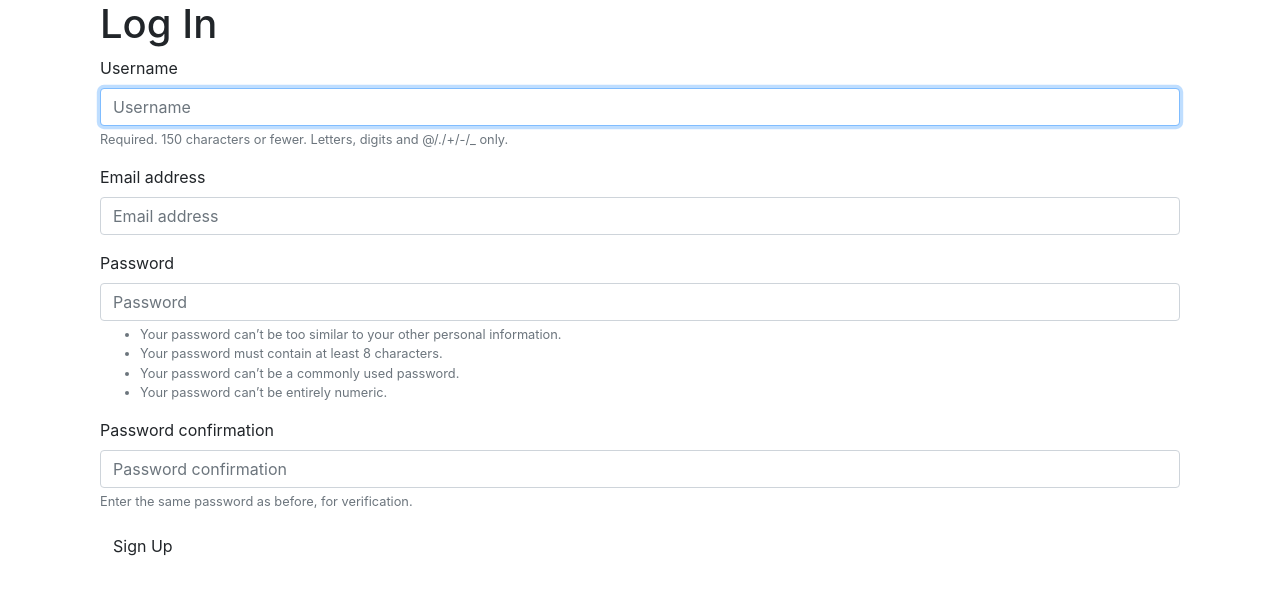
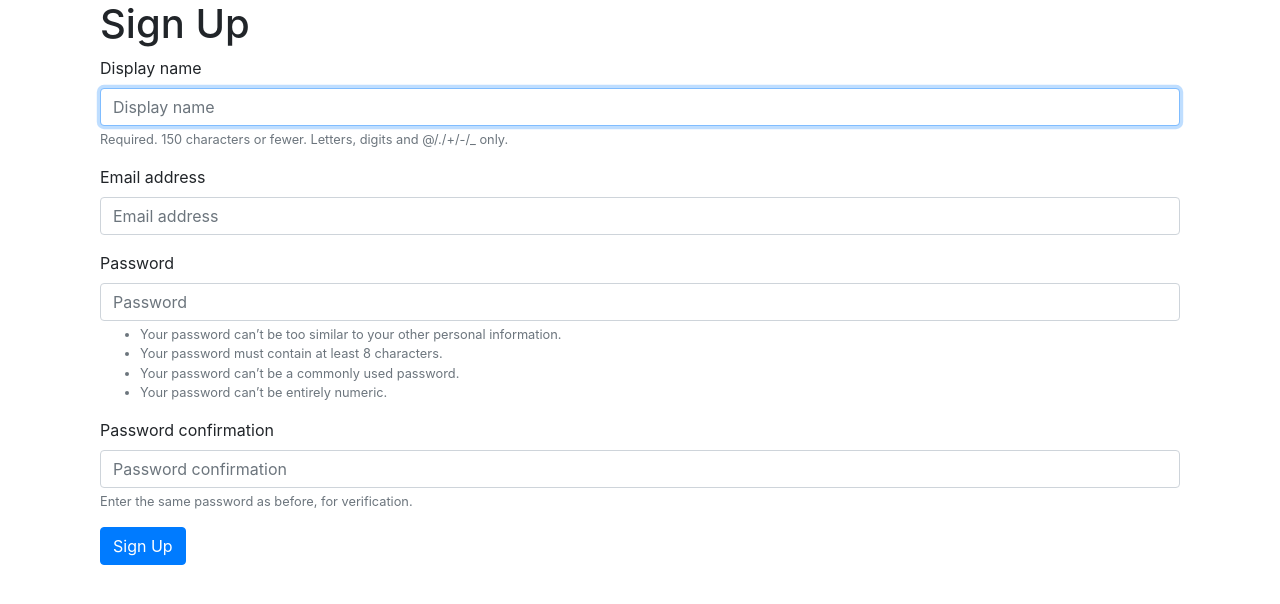
Before and after one commit to Jay28497/Social-Media-Site-Clone-Project, a Django app: page /accounts/signup/ in a window 1280 px wide. Shown: the part 88-692 px from the top of the page. Run offline with Django 3.2, Linux system fonts and the light colour scheme; some libraries are stand-ins or nearby versions.

Commit message:
complete account app

```diff
--- a/accounts/forms.py
+++ b/accounts/forms.py
@@ -1,14 +1,13 @@
 from django.contrib.auth import get_user_model
 from django.contrib.auth.forms import UserCreationForm
 
+
 class UserCreateForm(UserCreationForm):
-
     class Meta:
-        fields = ('username', 'email', 'password1', 'password2')
+        fields = ("username", "email", "password1", "password2")
         model = get_user_model()
-
 
     def __init__(self, *args, **kwargs):
         super().__init__(*args, **kwargs)
-        self.fields['username'].lable = 'Display Name'
-        self.fields['email'].lable = 'Email Address'
+        self.fields["username"].label = "Display name"
+        self.fields["email"].label = "Email address"
--- a/accounts/models.py
+++ b/accounts/models.py
@@ -1,6 +1,6 @@
 from django.db import models
 from django.contrib import auth
-
+from django.utils import timezone
 
 # Create your models here.
 class User(auth.models.User, auth.models.PermissionsMixin):
--- a/accounts/templates/accounts/signup.html
+++ b/accounts/templates/accounts/signup.html
@@ -1,15 +1,17 @@
 {% extends "base.html" %}
-{% load bootstrap3 %}
+
+{# at the terminal, run pip install django-bootstrap4 #}
+{% load bootstrap4 %}
 
 {% block content %}
 <div class="container">
-  <h1>Log In</h1>
-
-  <form method="POST">
+  <h1>Sign Up</h1>
+  <form method="POST" class="form">
     {% csrf_token %}
     {% bootstrap_form form %}
-    <input type="submit" class="btn btn-default" value="Sign Up">
+    {% buttons %}
+      <button type="submit" class="btn btn-primary">Sign Up</button>
+    {% endbuttons %}
   </form>
-
 </div>
 {% endblock %}
--- a/accounts/urls.py
+++ b/accounts/urls.py
@@ -1,11 +1,11 @@
 from django.urls import path
-from django.contrib.auth.views import LoginView, LogoutView
+from django.contrib.auth import views as auth_views
 from . import views
 
 app_name = 'accounts'
 
 urlpatterns = [
-    path('login/', LoginView.as_view(template_name="accounts/login.html"),name='login'),
-    path('logout/', LogoutView.as_view(), name="logout"),
+    path('login/', auth_views.LoginView.as_view(template_name="accounts/login.html"),name='login'),
+    path('logout/', auth_views.LogoutView.as_view(), name="logout"),
     path('signup/', views.SignUp.as_view(), name="signup"),
 ]
```
Also changed, not shown: accounts/templates/accounts/login.html (+17 -0 lines).
